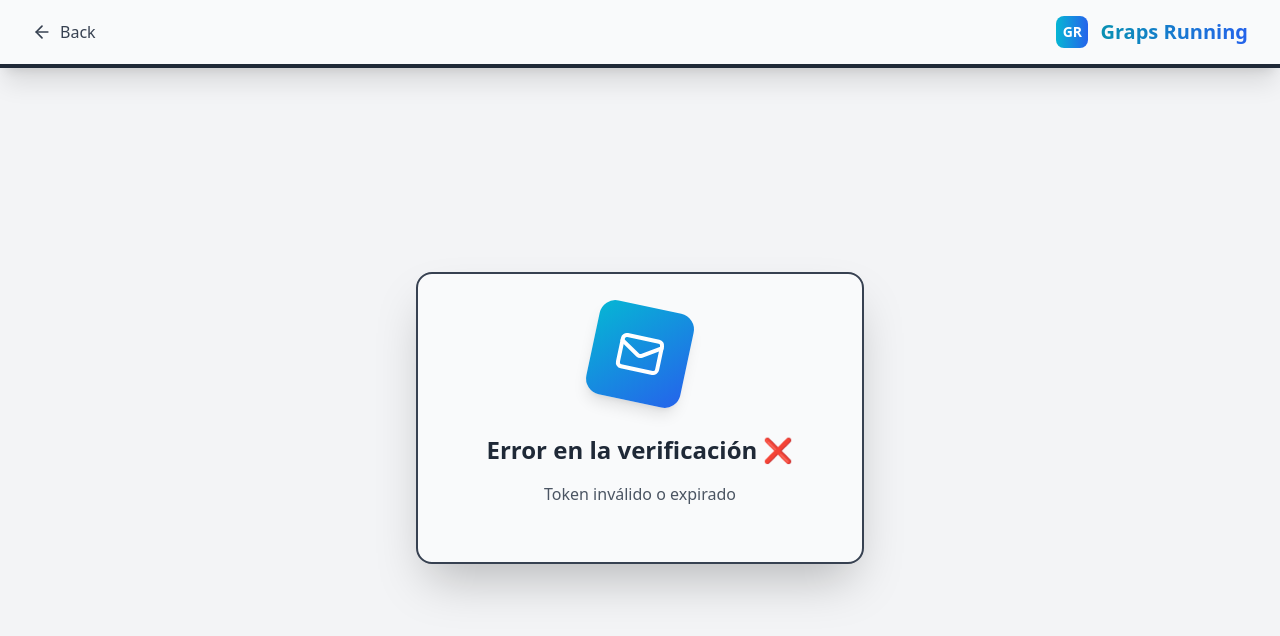
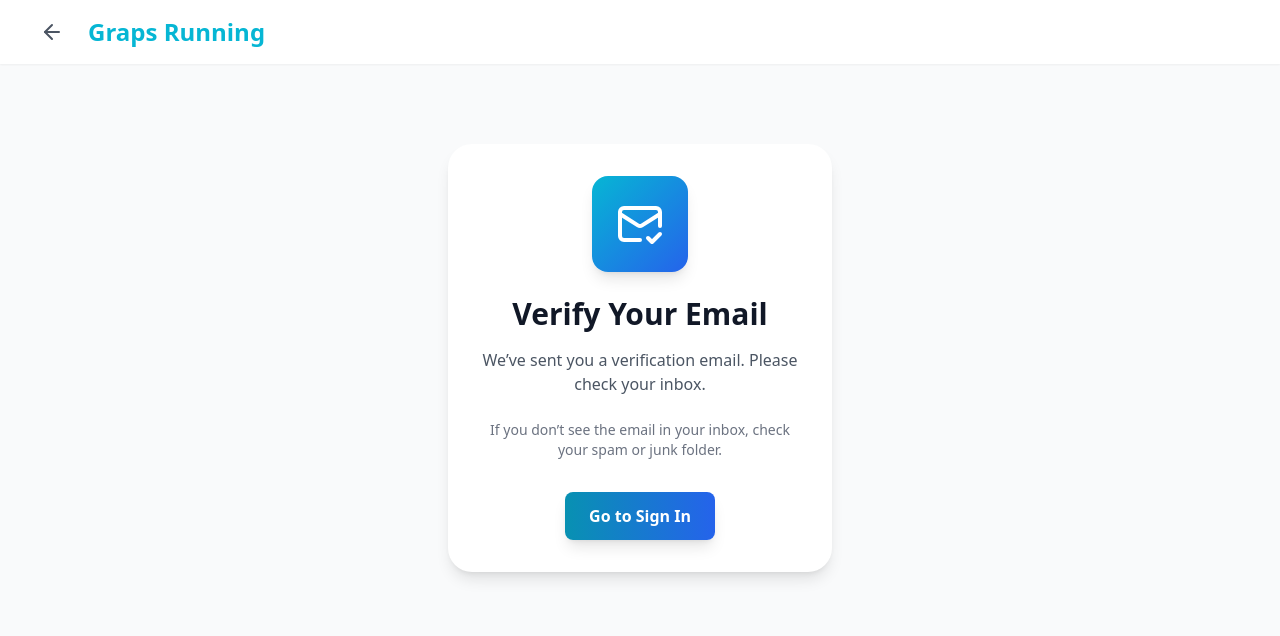
Before and after one commit to aaxeltorres/grapsrunning, a React (Vite) app: page /verify/error in a window 1280 px wide. Shown: the top 636 px of the page. Built offline with nearby package versions, Linux system fonts and the light colour scheme; no server answers.

Commit message:
Routes Update

```diff
--- a/src/App.tsx
+++ b/src/App.tsx
@@ -98,6 +98,8 @@ function App() {
         <Route path="/" element={<HomeWrapper />} />
         <Route path="/ai-mike" element={<AiMikePage />} />
         <Route path="/verify-notice" element={<VerifyNoticePage />} />
+        <Route path="/verify/success" element={<VerifyNoticePage type="success" />} />
+        <Route path="/verify/error" element={<VerifyNoticePage type="error" />} />
         <Route path="/reviews" element={<ReviewsPage setCurrentPage={() => {}} />} />
         <Route path="/events" element={<EventsPage setCurrentPage={() => {}} />} />
         <Route path="/joinus" element={<JoinUsPage setCurrentPage={() => {}} />} />
```
